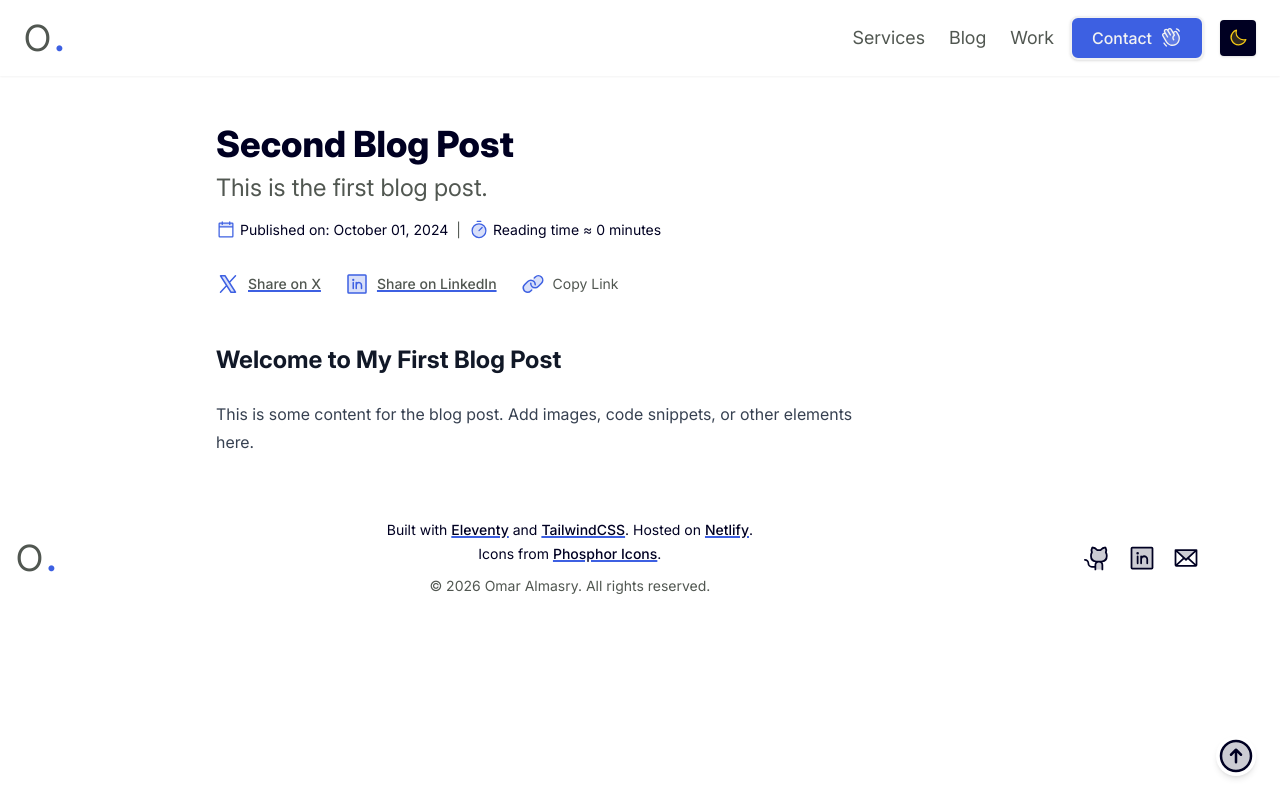
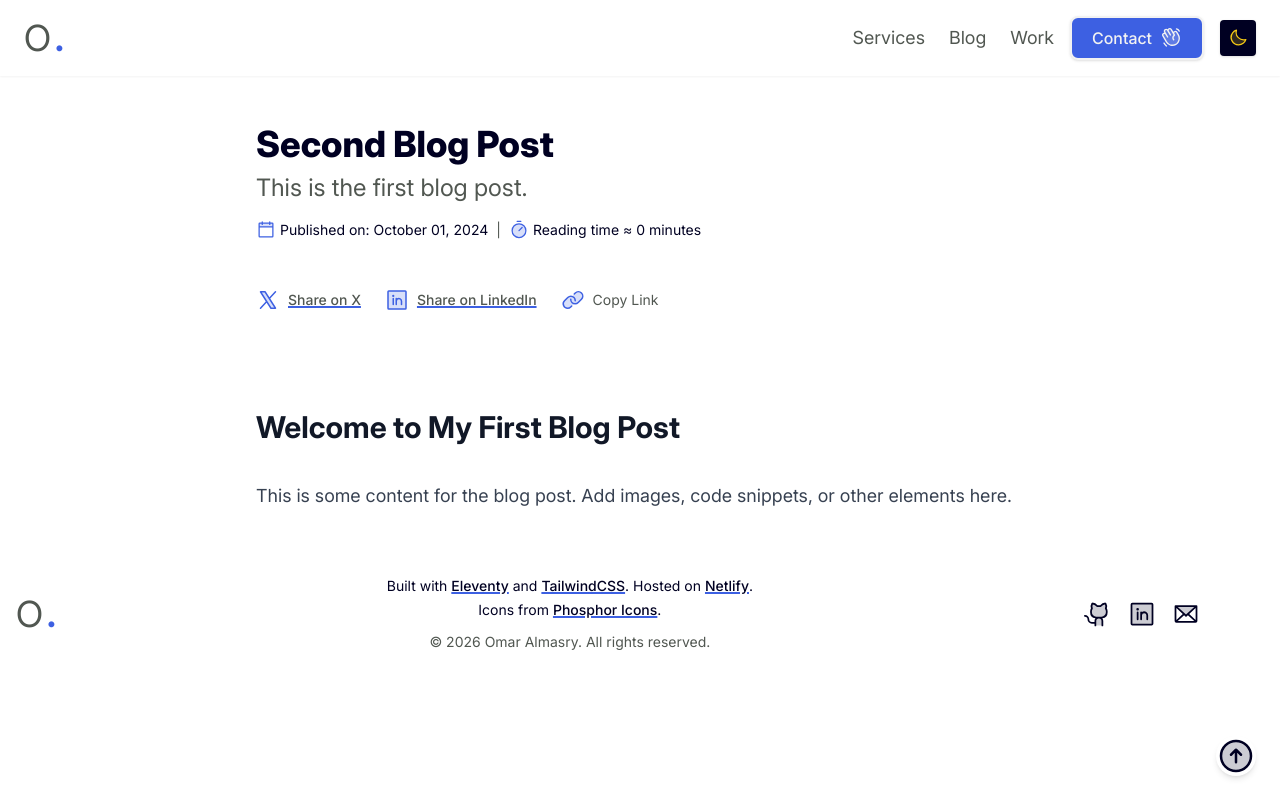
Before and after one commit to omar-almasry11/my-portfolio, an Eleventy site: page src/blog/post-2.md in a window 1280 px wide. Built offline with nearby package versions, Linux system fonts and the light colour scheme; Eleventy itself is replaced by a stand-in of ours; files that its build step writes are made by us from their sources.

Commit message:
added styling for prose class in normal and dark mode

```diff
--- a/src/_includes/layouts/post-layout.liquid
+++ b/src/_includes/layouts/post-layout.liquid
@@ -1,10 +1,10 @@
 ---
 layout: "/layouts/layout.liquid"
 ---
-<article class="max-w-4xl mx-auto py-12 px-6">
-  <header class="mb-8">
-    <h1 class="text-4xl font-extrabold mb-2">{{ title }}</h1>
-    <p class="text-2xl text-normalLight max-w-2xl mb-4 ml-0 text-normalLight dark:text-invertedLight">
+
+  <header class="pt-12 pb-4 px-[5%] max-w-4xl mx-auto">
+    <h1 class="text-4xl font-extrabold mb-2 dark:text-inverted">{{ title }}</h1>
+    <p class="text-2xl text-normalLight max-w-2xl mb-4 text-normalLight dark:text-invertedLight">
       {{ description }}
     </p>
     <p class="text-sm flex flex-wrap items-center gap-2 mb-8">
@@ -20,7 +20,7 @@ layout: "/layouts/layout.liquid"
           <path d="M216,48V88H40V48a8,8,0,0,1,8-8H208A8,8,0,0,1,216,48Z" opacity="0.2"></path>
           <path d="M208,32H184V24a8,8,0,0,0-16,0v8H88V24a8,8,0,0,0-16,0v8H48A16,16,0,0,0,32,48V208a16,16,0,0,0,16,16H208a16,16,0,0,0,16-16V48A16,16,0,0,0,208,32ZM72,48v8a8,8,0,0,0,16,0V48h80v8a8,8,0,0,0,16,0V48h24V80H48V48ZM208,208H48V96H208V208Z"></path>
         </svg>
-        <span>Published on: {{ date | date: '%B %d, %Y' }}</span>
+        <span class="dark:text-inverted">Published on: {{ date | date: '%B %d, %Y' }}</span>
       </span>
 
       <!-- Separator -->
@@ -42,7 +42,7 @@ layout: "/layouts/layout.liquid"
       </span>
     </p>
   </header>
-  <div class="flex items-center gap-6 mt-6 mb-12">
+  <div class="flex items-center gap-6 mb-12 px-[5%] max-w-4xl mx-auto">
     <!-- Share on X -->
     <a href="https://twitter.com/share?url={{ page.url }}"
        target="_blank"
@@ -90,9 +90,8 @@ layout: "/layouts/layout.liquid"
       <span class="text-sm hidden sm:inline text-normalLight transition duration-300 hover:text-primary dark:text-invertedLight hover:dark:text-primaryInverted" id="copy-link-text">Copy Link</span>
     </button>
   </div>
-  <div class="prose dark:prose-inverted">
+    <article class="prose lg:prose-lg md:prose-base max-w-4xl mx-auto py-12 px-[5%] dark:prose-inverted" id="reading-time">
     {{ content | safe }}
-  </div>
 </article>
 
 <script>
--- a/src/_includes/partials/page-header.liquid
+++ b/src/_includes/partials/page-header.liquid
@@ -1,5 +1,5 @@
 <section class="py-20 px-[5%]">
-  <div class="container mx-auto">
+  <div class="container mx-auto max-w-4xl">
     <!-- Main Heading -->
     <h1 class="text-5xl font-extrabold mb-6">
       {{ headerTitle | default: 'Lorem ipsum' }}
--- a/src/_includes/partials/section-standard.liquid
+++ b/src/_includes/partials/section-standard.liquid
@@ -1,6 +1,6 @@
 <section class="py-20 px-[5%] {{ customClasses | default: '' }}">
-  <div class="container mx-auto">
-    <div class="max-w-3xl ml-0">
+  <div class="container">
+    <div class="max-w-3xl mx-auto">
       {% if header or subheader %}
         <div class="mb-8">
           {% if header %}
--- a/src/index.html
+++ b/src/index.html
@@ -12,7 +12,7 @@ title: Home
             </video>
           </div>
         <p class="text-8xl font-extrabold">Hi there!</p>
-        <h1 class="py-6 text-xl text-normalLight font-regular dark:text-invertedLight">
+        <h1 class="py-6 text-2xl text-normalLight font-regular dark:text-invertedLight">
             My name is Omar Almasry. I'm an independant UX engineer. I work with design agencies and in-house marketing teams to create scalable, high-performance web solutions
         </h1>
      </div>
--- a/tailwind.config.js
+++ b/tailwind.config.js
@@ -1,6 +1,6 @@
 /** @type {import('tailwindcss').Config} */
 module.exports = {
-  darkMode: 'class',
+  darkMode: 'class', // Enables dark mode
   content: ["./src/**/*.{html,js,liquid}"], // Adjust paths if needed
   theme: {
     extend: {
@@ -41,7 +41,28 @@ module.exports = {
         normal: '#f2f2f2',
         inverted: '#A39594',
       },
+      typography: (theme) => ({
+        inverted: {
+          css: {
+            '--tw-prose-body': theme('textColor.inverted'),
+            '--tw-prose-headings': theme('textColor.inverted'),
+            '--tw-prose-links': theme('textColor.primaryInverted'),
+            '--tw-prose-bold': theme('textColor.inverted'),
+            '--tw-prose-counters': theme('textColor.invertedLight'),
+            '--tw-prose-bullets': theme('textColor.primaryInverted'),
+            '--tw-prose-hr': theme('textColor.invertedLight'),
+            '--tw-prose-quotes': theme('textColor.invertedLight'),
+            '--tw-prose-quote-borders': theme('colors.icterine'),
+            '--tw-prose-captions': theme('textColor.invertedLight'),
+            '--tw-prose-code': theme('textColor.primaryInverted'),
+            '--tw-prose-pre-code': theme('textColor.normal'),
+            '--tw-prose-pre-bg': theme('textColor.inverted'),
+            '--tw-prose-th-borders': theme('borderColor.inverted'),
+            '--tw-prose-td-borders': theme('borderColor.inverted'),
+          },
+        },
+      }),
     },
   },
-  plugins: [require('@tailwindcss/typography')],
+  plugins: [require('@tailwindcss/typography')], // Adds typography plugin
 };
```
Also changed, not shown: src/blog/post-1.md (+18 -6 lines), 7 other files.
